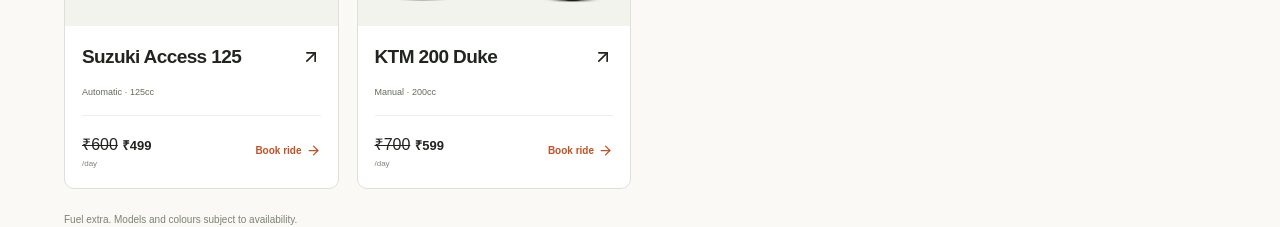
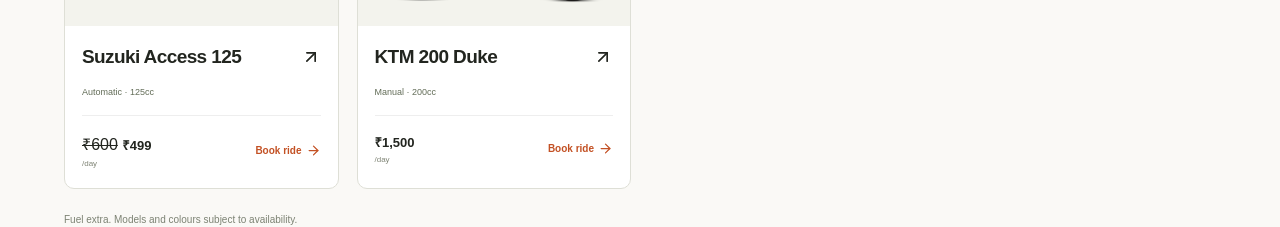
Before and after one commit to psrentals08/website, a Next.js app: page / in a window 1280 px wide. Shown: the part 2100-2327 px from the top of the page. Built offline with nearby package versions, Linux system fonts and the light colour scheme.

Commit message:
Set KTM 200 Duke rental to ₹1,500 per day

```diff
--- a/src/components/home/RentalHome.tsx
+++ b/src/components/home/RentalHome.tsx
@@ -15,7 +15,7 @@ const bikes = [
   { id: 'jawa', name: 'Jawa', type: 'Motorcycles', image: 'jawa.avif', tag: 'JAWA', spec: 'Manual', price: '₹1,500', detail: '/day' },
   { id: 'hunter-350-white', name: 'Hunter 350 (White)', type: 'Motorcycles', image: 'hunter-350-white.webp', tag: 'ROYAL ENFIELD', spec: 'Manual · 350cc', price: '₹1,500', detail: '/day' },
   { id: 'suzuki-access-125', name: 'Suzuki Access 125', type: 'Scooters', image: 'access-125.webp', tag: 'SUZUKI', spec: 'Automatic · 125cc', previous: '₹600', price: '₹499', detail: '/day' },
-  { id: 'ktm-200-duke', name: 'KTM 200 Duke', type: 'Motorcycles', image: 'ktm-200-duke.png', tag: 'KTM', spec: 'Manual · 200cc', previous: '₹700', price: '₹599', detail: '/day' },
+  { id: 'ktm-200-duke', name: 'KTM 200 Duke', type: 'Motorcycles', image: 'ktm-200-duke.png', tag: 'KTM', spec: 'Manual · 200cc', price: '₹1,500', detail: '/day' },
 ];
 export function RideForm({ initialVehicle = '' }: { initialVehicle?: string }) {
   const [error, setError] = useState('');
```
